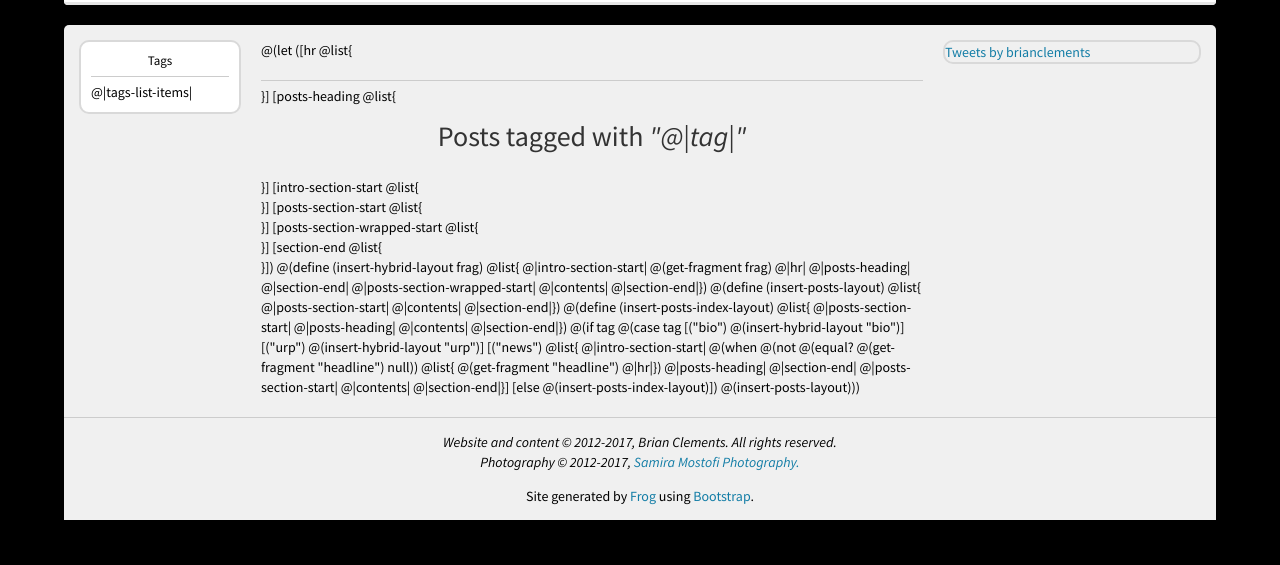
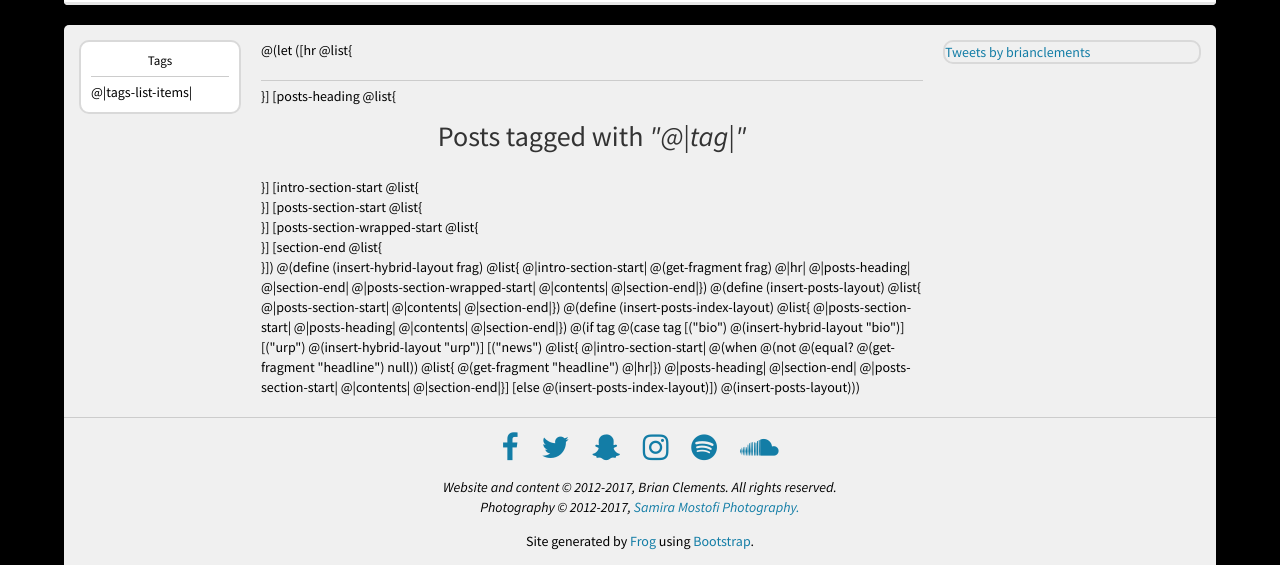
Before and after one commit to brianclements/brianclements.github.io, a plain HTML site: page src/frog/page-template.html in a window 1280 px wide. Shown: the part 307-872 px from the top of the page. Before the commit the page ends 827 px from the top, so only its background shows below. Drawn offline with nearby package versions, Linux system fonts and the light colour scheme; files that its build step writes are made by us from their sources; files whose address does not match are found by name.

Commit message:
feat(frog/*-template.html,static/css/custom.css): use better social icons

```diff
--- a/src/frog/page-template.html
+++ b/src/frog/page-template.html
@@ -168,6 +168,26 @@
     <footer>
       <hr/>
       <p>
+        <a href="http://www.facebook.com/brianclements">
+          <i class="fa fa-facebook fa-icon-footer" aria-hidden="true"></i>
+        </a>
+        <a href="http://www.twitter.com/brianclements">
+          <i class="fa fa-twitter fa-icon-footer" aria-hidden="true"></i>
+        </a>
+        <a href="http://www.snapchat.com/add/musicanuovo">
+          <i class="fa fa-snapchat-ghost fa-icon-footer" aria-hidden="true"></i>
+        </a>
+        <a href="http://www.instagram.com/musicanuovo">
+          <i class="fa fa-instagram fa-icon-footer" aria-hidden="true"></i>
+        </a>
+        <a href="https://open.spotify.com/user/briguy2k">
+          <i class="fa fa-spotify fa-icon-footer" aria-hidden="true"></i>
+        </a>
+        <a href="https://soundcloud.com/brianclements-1">
+          <i class="fa fa-soundcloud fa-icon-footer" aria-hidden="true"></i>
+        </a>
+      </p>
+      <p>
         <em>Website and content © 2012-2017, Brian Clements. All rights reserved.</em><br>
         <em>Photography © 2012-2017,
             <a href="http://samiramostofi.wixsite.com/photography">Samira Mostofi Photography.</a>
--- a/src/static/css/custom.css
+++ b/src/static/css/custom.css
@@ -551,6 +551,14 @@ input:focus:-ms-input-placeholder { color:transparent; } /* IE 10+ */
     margin-top: 0px;
     border-color: rgba(0, 0, 0, 0);
 }
+.fa-icon-post {
+    font-size: 4rem;
+    margin: 0 1rem;
+}
+.fa-icon-footer {
+    font-size: 3rem;
+    margin: 0 1rem;
+}
 /* ========================================================================== */
 /* Media Queries */
 /* ========================================================================== */
```
Also changed, not shown: src/frog/post-template.html (+0 -1 lines).
